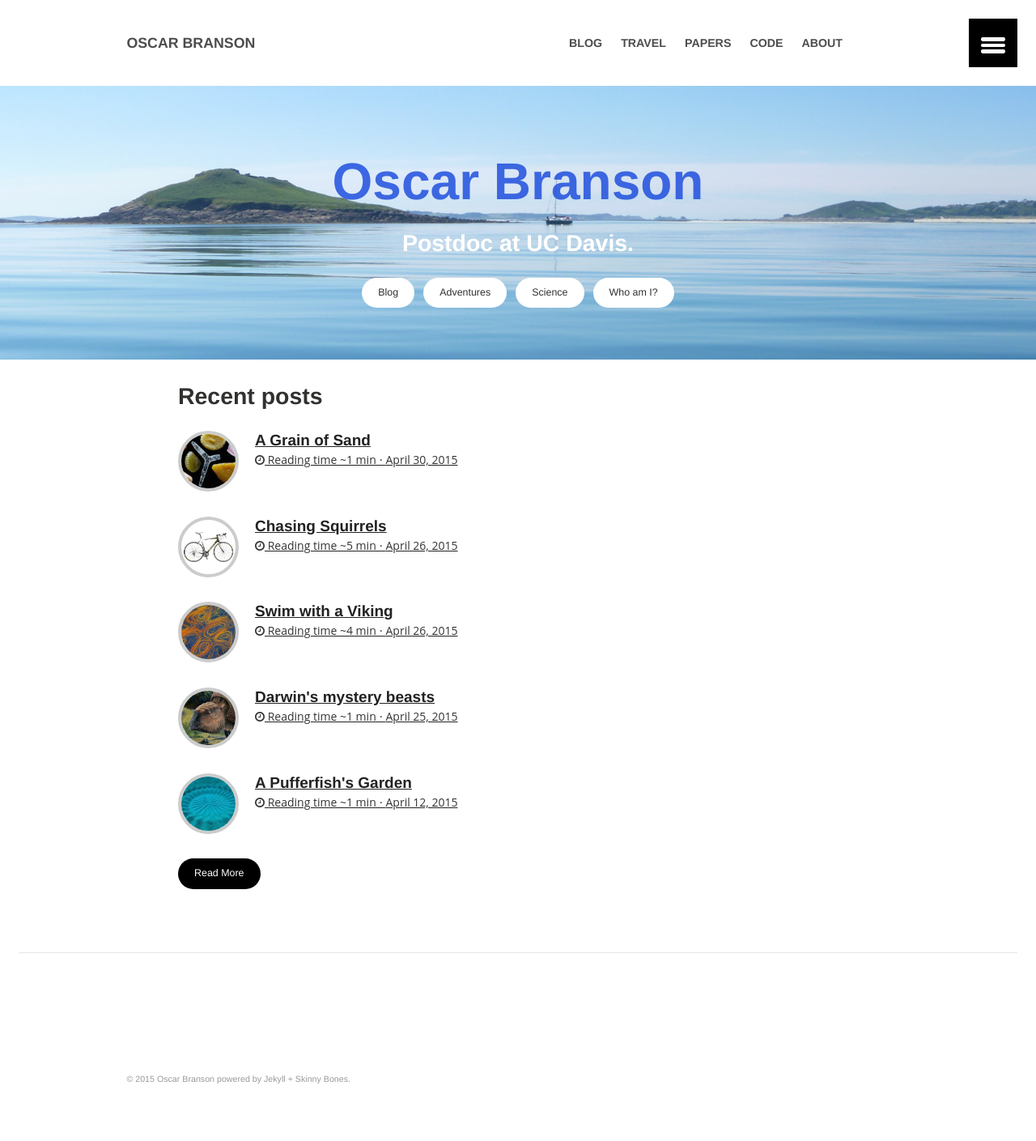
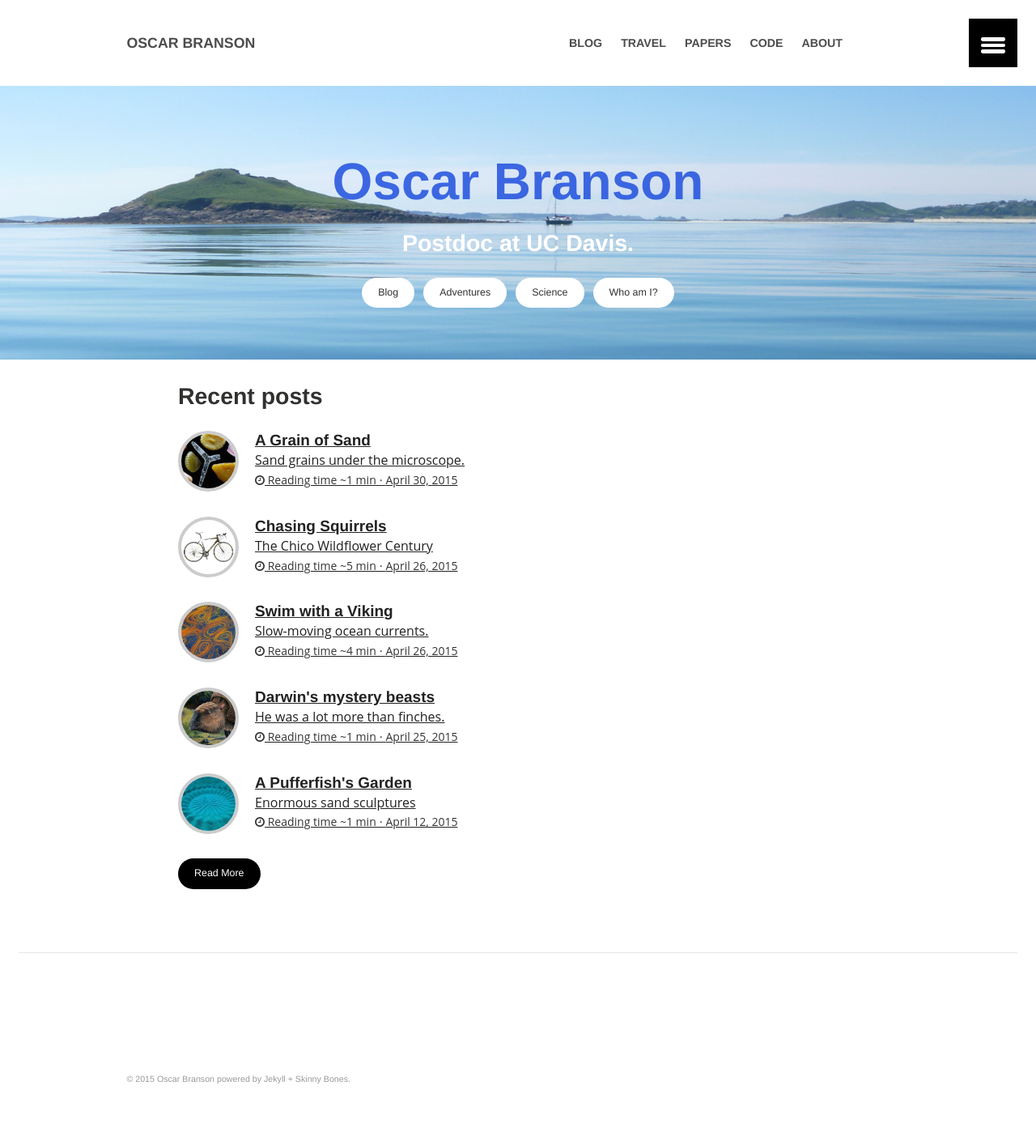
Before and after one commit to oscarbranson/oscarbranson.github.io, a Jekyll site: the page built from index.md, in a window 1280 px wide. Shown: the whole page at 81% size. Built offline with Jekyll 4.4.1, drawn with Linux system fonts in a browser that asks for light colours.

Commit message:
Added descriptions to some posts

```diff
--- a/_posts/blog/2015-04-12-pufferfish-garden.md
+++ b/_posts/blog/2015-04-12-pufferfish-garden.md
@@ -1,6 +1,7 @@
 ---
 layout: earthstory
 title: A Pufferfish's Garden
+description: Enormous sand sculptures
 modified:
 categories: blog main earth-story
 share: true
--- a/_posts/blog/2015-04-25-darwins-mystery-beasts.md
+++ b/_posts/blog/2015-04-25-darwins-mystery-beasts.md
@@ -1,6 +1,7 @@
 ---
 layout: earthstory
 title: Darwin's mystery beasts
+description: He was a lot more than finches.
 modified:
 categories: blog main earth-story
 share: true
--- a/_posts/blog/2015-04-26-swim-with-a-viking.md
+++ b/_posts/blog/2015-04-26-swim-with-a-viking.md
@@ -1,6 +1,7 @@
 ---
 layout: earthstory
 title: Swim with a Viking
+description: Slow-moving ocean currents.
 modified:
 categories: blog main earth-story
 share: true
--- a/_posts/blog/2015-04-27-sand-grains.md
+++ b/_posts/blog/2015-04-27-sand-grains.md
@@ -1,6 +1,7 @@
 ---
 layout: earthstory
 title: A Grain of Sand
+description: Sand grains under the microscope.
 modified:
 categories: blog main earth-story
 share: true
--- a/_posts/travel/2015-04-28-chasing-squirrels.md
+++ b/_posts/travel/2015-04-28-chasing-squirrels.md
@@ -1,6 +1,7 @@
 ---
 layout: travel
 title: Chasing Squirrels
+description: The Chico Wildflower Century
 modified:
 categories: travel main
 excerpt:
```
Also changed, not shown: _posts/blog/2015-04-12-moon-puzzle.md (+1 -0 lines).
